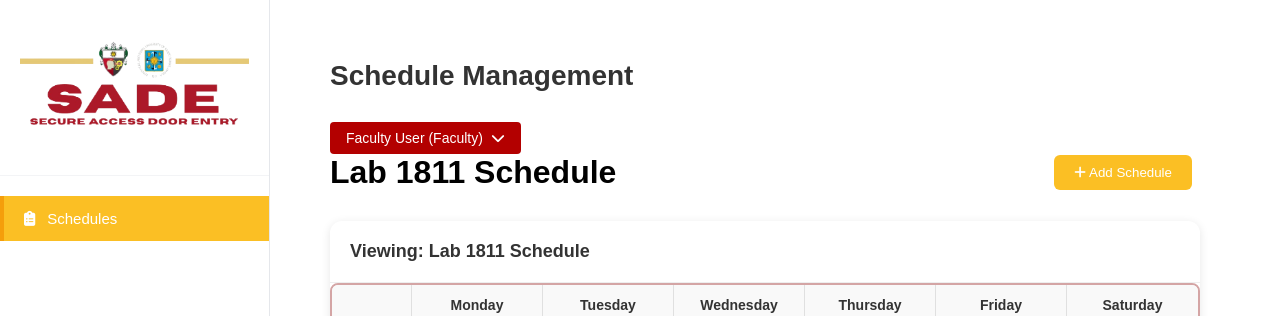
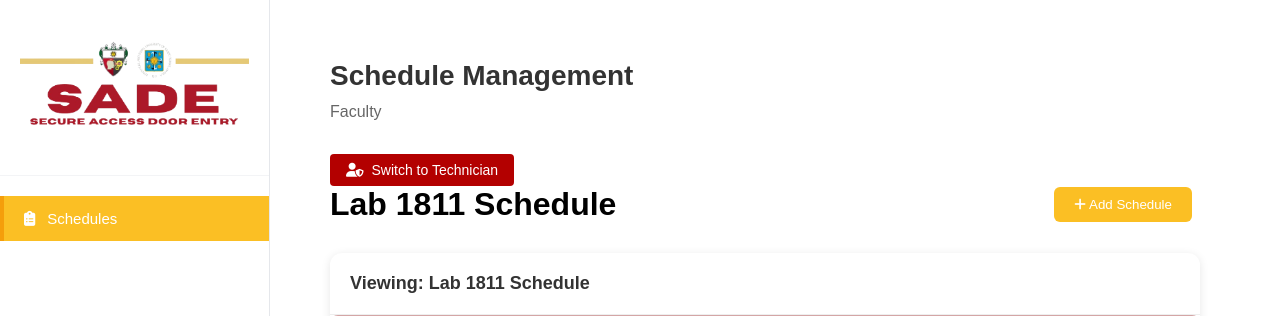
Before and after one commit to iceee25/SADE, a PHP site: page /public/schedule-management.php in a window 1280 px wide. Shown: the top 316 px of the page. Run offline with PHP 8.4, Linux system fonts and the light colour scheme; data that the repository does not hold is empty.

Commit message:
Added indicator for who the user is + removed dropdown replaced with button

```diff
--- a/SADE System/includes/user-dropdown.php
+++ b/SADE System/includes/user-dropdown.php
@@ -6,44 +6,22 @@ $current_user_name = $_SESSION['user_name'] ?? 'User';
 $display_role = ucfirst($current_user_role);
 ?>
 <div class="user-dropdown-wrapper">
-    <!-- Updated button to show current user instead of opposite role -->
-    <button class="user-dropdown-btn" onclick="toggleUserDropdown()">
-        <span class="user-role-text"><?= htmlspecialchars($current_user_name) ?> (<?= htmlspecialchars($display_role) ?>)</span>
-        <i class="fas fa-chevron-down"></i>
-    </button>
-    <div id="userDropdownMenu" class="user-dropdown-menu">
-        <!-- Show current logged in user info -->
-        <div class="dropdown-user-info">
-            <strong><?= htmlspecialchars($current_user_name) ?></strong>
-            <small><?= htmlspecialchars($display_role) ?></small>
-        </div>
-        <hr style="margin: 0; border: none; border-top: 1px solid #e5e7eb;">
-
-        <!-- Show role switch options -->
+    <!-- Show role switch button based on current role -->
     <?php if ($current_user_role === 'technician'): ?>
-            <a href="switch-role.php?role=faculty" class="dropdown-item">
+        <a href="switch-role.php?role=faculty" class="user-dropdown-btn">
             <i class="fas fa-exchange-alt"></i>
-                Switch to Faculty
+            <span class="user-role-text">Switch to Faculty</span>
         </a>
     <?php elseif ($current_user_role === 'faculty'): ?>
-            <a href="switch-role.php?role=technician" class="dropdown-item">
+        <a href="switch-role.php?role=technician" class="user-dropdown-btn">
             <i class="fas fa-user-shield"></i>
-                Switch to Technician
+            <span class="user-role-text">Switch to Technician</span>
         </a>
     <?php endif; ?>
-
-        <?php if ($current_user_role === 'technician'): ?>
-        <a href="logout.php" class="dropdown-item">
-            <i class="fas fa-sign-out-alt"></i>
-            Logout
-        </a>
-        <?php endif; ?>
-    </div>
 </div>
 
 <style>
     .user-dropdown-wrapper {
-        position: relative;
         display: inline-block;
     }
 
@@ -60,6 +38,7 @@ $display_role = ucfirst($current_user_role);
         transition: all 0.3s;
         color: white;
         font-size: 14px;
+        text-decoration: none;
     }
 
     .user-dropdown-btn:hover {
@@ -70,82 +49,4 @@ $display_role = ucfirst($current_user_role);
         font-size: 14px;
         color: white;
     }
-
-    .user-dropdown-menu {
-        position: absolute;
-        right: 0;
-        top: 100%;
-        background: white;
-        border: 1px solid #e5e7eb;
-        border-radius: 4px;
-        min-width: 200px;
-        box-shadow: 0 4px 12px rgba(0, 0, 0, 0.15);
-        display: none;
-        z-index: 1000;
-        margin-top: 8px;
-    }
-
-    .user-dropdown-menu.active {
-        display: block;
-    }
-
-    .dropdown-user-info {
-        padding: 12px 16px;
-        text-align: left;
-    }
-
-    .dropdown-user-info strong {
-        display: block;
-        color: #333;
-        font-size: 14px;
-    }
-
-    .dropdown-user-info small {
-        display: block;
-        color: #999;
-        font-size: 12px;
-        margin-top: 2px;
-    }
-
-    .dropdown-item {
-        display: flex;
-        align-items: center;
-        gap: 10px;
-        padding: 12px 16px;
-        color: #333;
-        text-decoration: none;
-        border-bottom: 1px solid #f0f0f0;
-        transition: background 0.2s;
-    }
-
-    .dropdown-item:last-child {
-        border-bottom: none;
-    }
-
-    .dropdown-item:hover {
-        background: #f9f9f9;
-        color: #b30000;
-    }
-
-    .dropdown-item i {
-        width: 16px;
-    }
 </style>
-
-<script>
-    function toggleUserDropdown() {
-        const menu = document.getElementById('userDropdownMenu');
-        menu.classList.toggle('active');
-    }
-
-    // Close dropdown when clicking outside
-    document.addEventListener('click', function(e) {
-        const wrapper = document.querySelector('.user-dropdown-wrapper');
-        if (!wrapper || !wrapper.contains(e.target)) {
-            const menu = document.getElementById('userDropdownMenu');
-            if (menu) {
-                menu.classList.remove('active');
-            }
-        }
-    });
-</script>
--- a/SADE System/public/schedule-management.php
+++ b/SADE System/public/schedule-management.php
@@ -86,7 +86,7 @@ function getSchedulePosition($startTime, $endTime, $timeSlots) {
             <!-- Added user dropdown to header -->
             <div class="header-top">
                 <div class="page-header">
-                    <h1 class="page-title">Schedule Management</h1>
+                    <h1 class="page-title">Schedule Management<br><span style="font-size: 16px; font-weight: 500; color: #666;"><?= ucfirst($userRole) ?></span></h1>
                 </div>
                 <div class="header-right">
                     <?php include '../includes/user-dropdown.php'; ?>
```
Lines whose indentation alone changed are shown as unchanged.
